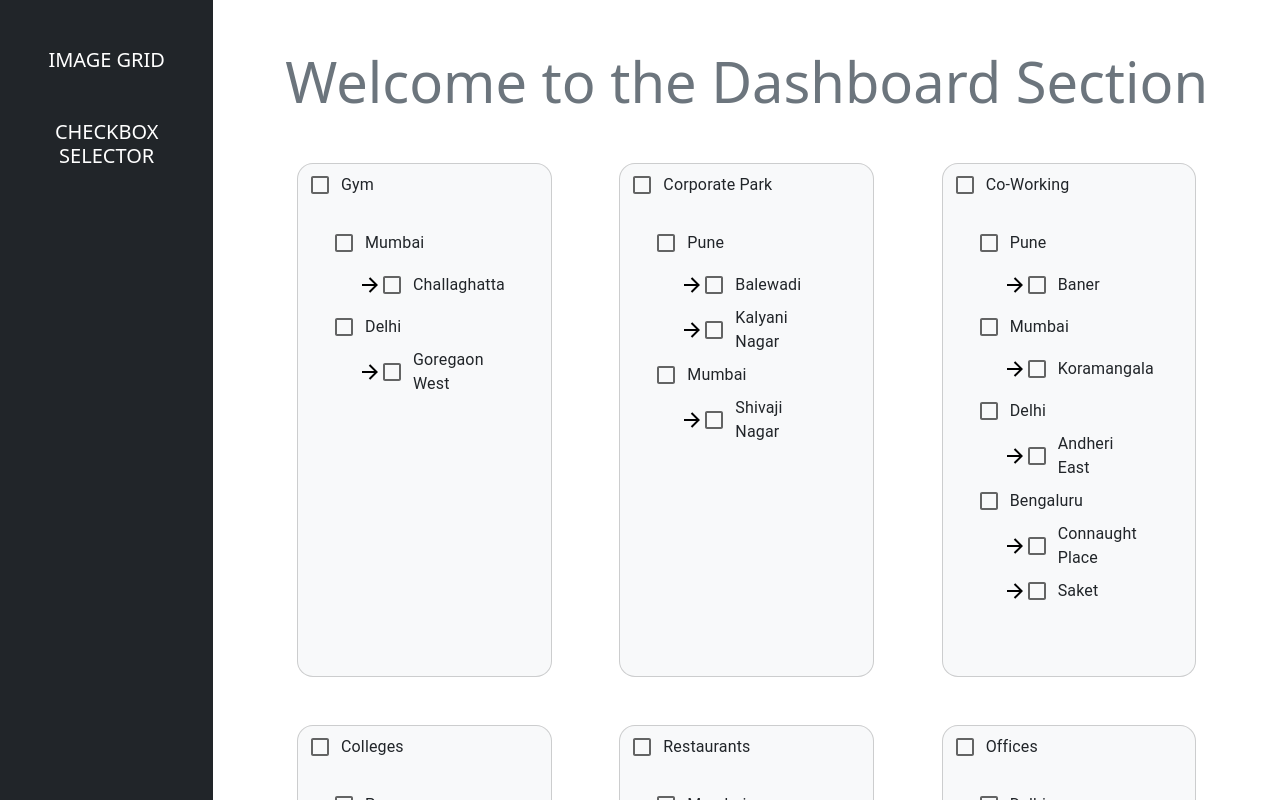
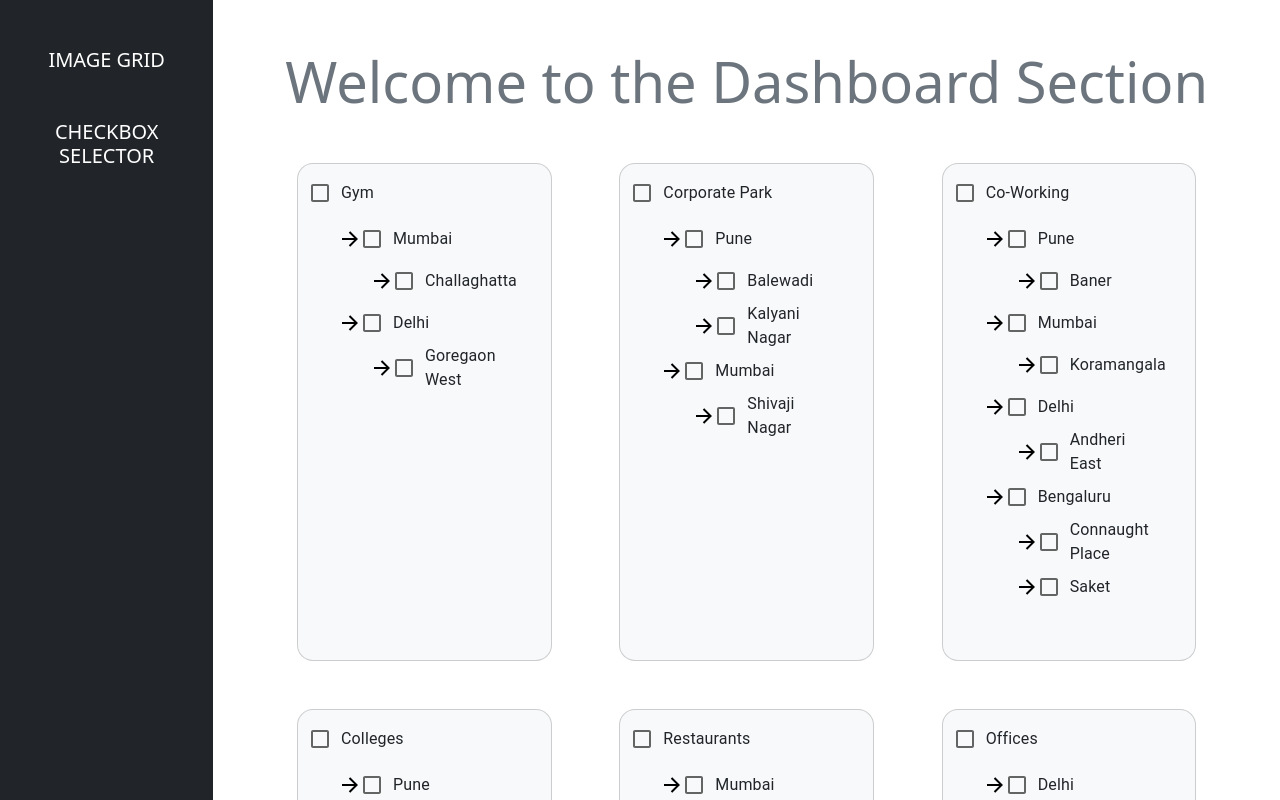
Before and after one commit to ArrfanD/dashboardTask, a React (Create React App) app in the folder my-app/: page /checktree in a window 1280 px wide. Shown: the top 800 px of the page. Built offline with nearby package versions, Linux system fonts and the light colour scheme; the HTML template or start-up script is replaced by a standard one.

Commit message:
CSS refinements

```diff
--- a/my-app/src/components/IndeterminateCheckbox.js
+++ b/my-app/src/components/IndeterminateCheckbox.js
@@ -221,8 +221,12 @@ console.log('city event checked ', cityEventChecked)
 
         return (
           <>
-          <div
-              className="flex-col justify-content-start bg-light mx-2 mb-5 card rounded-4 col-lg-3"
+          <motion.div
+                        whileHover={{
+                          scale: 0.95,
+                          transition: { duration: 0.2 },
+                        }}
+              className="flex-col justify-content-start bg-light mx-2 pt-2  pl-3 mb-5 card rounded-4 col-lg-3"
 
           >
                                   <FormControlLabel
@@ -239,14 +243,10 @@ console.log('city event checked ', cityEventChecked)
               }
             />
                       <motion.div
-              whileHover={{
-                scale: 0.95,
-                transition: { duration: 0.2 },
-              }}
+
               className="flex-col justify-content-start  mx-2 mb-5  col-lg-3"
             >
-              {/* <label className="col-lg-6 mt-2 col-md-6">{item.name}</label> */}
-              <div className="col-lg-6 flex-col justify-content-evenly col-md-8  m-3">
+              <div className="col-lg-6 flex-col justify-content-evenly col-md-8  m-1">
                 {item.advertisers.map((city, indexCity) => {
                   let city_id = city.city_id;
                   let setCityState = (cityArr, zoneIdForCity) => {
@@ -273,8 +273,25 @@ console.log('city event checked ', cityEventChecked)
                   }
 
                   return (
-                    <div className="col-lg-3">
-                      <FormControlLabel
+                    <motion.div className="col-lg-3"
+
+                    whileTap={{
+                      rotateZ: 16,
+                      transition: { duration: 0.2 },
+                    }}
+                    >
+
+
+                                                  <Box
+                              sx={{
+                                display: "flex",
+                                flexDirection: "column",
+                                ml: 2,
+                              }}
+                            >
+                              <div className=" d-flex">
+                              <img src={arrowRight} alt="arrow" />
+                              <FormControlLabel
                         label={city.city.name}
                         control={
                           <Checkbox
@@ -288,6 +305,8 @@ console.log('city event checked ', cityEventChecked)
                           />
                         }
                       />
+                              </div>
+
 
                       {city.area.map((areas) => {
                         const baseArray = [...clickedCheckbox];
@@ -327,27 +346,31 @@ console.log('city event checked ', cityEventChecked)
                           return {zone: areaItemId, city: areaCityId, areaName: extractSelectedCity}
                         }
                         return (
-                          <div className="mx-2">
+                          <div className="mx-0">
                             <Box
                               sx={{
                                 display: "flex",
                                 flexDirection: "row",
-                                ml: 2,
+                                ml: 4,
                               }}
                             >
-                              <img src={arrowRight} alt="arrow" />
+                              <img
+
+                              src={arrowRight} alt="arrow" />
 
                               <motion.div
+                                      onClick={(e)=> e.stopPropagation()}
+
                                 whileTap={{
                                   rotateZ: 16,
                                   transition: { duration: 0.2 },
                                 }}
                               >
                                 <FormControlLabel
+
                                   label={areas.area}
                                   control={
                                     <Checkbox
-
                                       onChange={()=> handleAreaClick(item.id, city.city_id, areas)}
                                       name={city.city.name}
                                       index={index}
@@ -360,12 +383,13 @@ console.log('city event checked ', cityEventChecked)
                           </div>
                         );
                       })}
-                    </div>
+                      </Box>
+                    </motion.div>
                   );
                 })}
               </div>
             </motion.div>
-          </div>
+          </motion.div>
 
 
 
```
